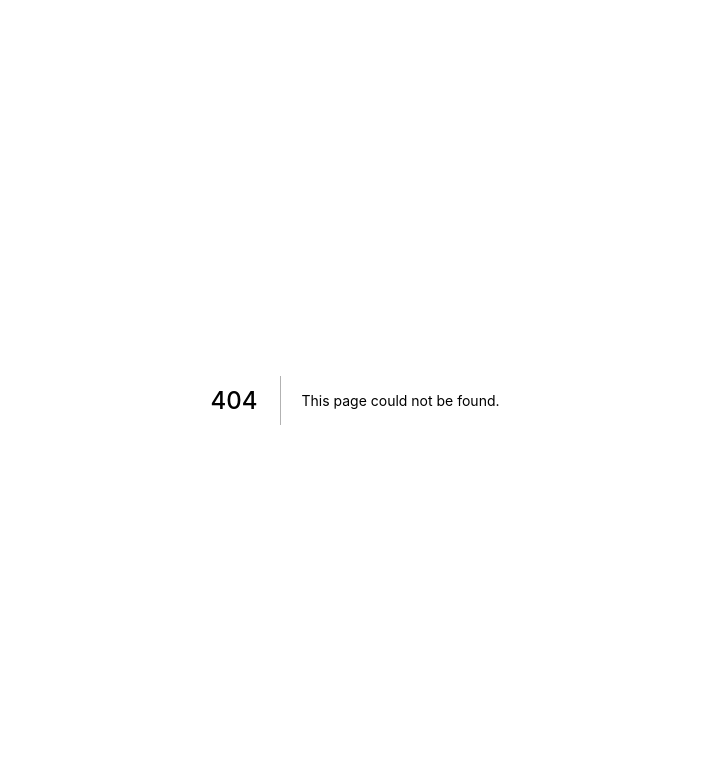
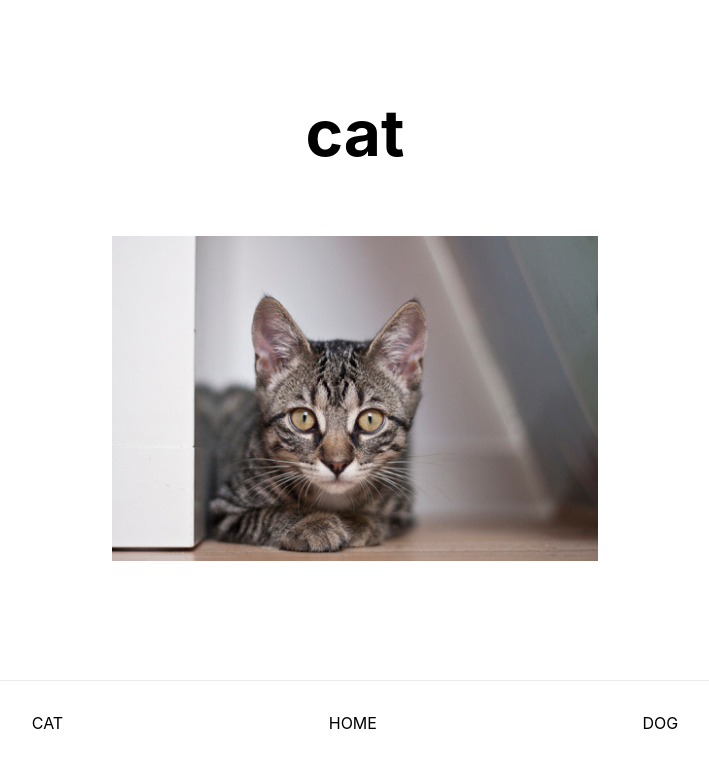
Before and after one commit to ethanppl/gh-pages-nextjs, a Next.js app: page /demo/cat in a window 1280 px wide. Before the commit this address had no page. Shown: the top 768 px of the page, without its empty margins (285-994 px from the left). Built offline with nearby package versions, Linux system fonts and the light colour scheme.

Commit message:
edit home page & add dynamic route

```diff
--- /dev/null
+++ b/components/footer.tsx
@@ -0,0 +1,20 @@
+import styles from '../styles/Home.module.css';
+import Link from 'next/link';
+
+const Footer = () => {
+  return (
+    <footer className={styles.footer}>
+      <Link href="/demo/cat" passHref>
+        CAT
+      </Link>
+      <Link href="/" passHref>
+        HOME
+      </Link>
+      <Link href="/demo/dog" passHref>
+        DOG
+      </Link>
+    </footer>
+  );
+};
+
+export default Footer;
--- /dev/null
+++ b/pages/demo/[page].tsx
@@ -0,0 +1,31 @@
+import { useRouter } from 'next/router';
+import Footer from '../../components/footer';
+import styles from '../../styles/Home.module.css';
+
+const Page = () => {
+  const router = useRouter();
+  const { page } = router.query;
+
+  let imgPath = undefined;
+  switch (page) {
+    case 'cat':
+      imgPath = '/cat.jpg';
+      break;
+    case 'dog':
+      imgPath = '/dog.jpeg';
+      break;
+  }
+
+  return (
+    <div className={styles.container}>
+      <main className={styles.main}>
+        <h1 className={styles.title}>{page?.toString()}</h1>
+        {imgPath ? <img src={imgPath} alt={imgPath} width={'40%'}></img> : null}
+        <br />
+      </main>
+      <Footer />
+    </div>
+  );
+};
+
+export default Page;
--- a/styles/Home.module.css
+++ b/styles/Home.module.css
@@ -1,14 +1,15 @@
 .container {
   padding: 0 2rem;
+  height: 100vh;
 }
 
 .main {
-  min-height: 100vh;
+  height: 85vh;
   padding: 4rem 0;
   flex: 1;
   display: flex;
   flex-direction: column;
-  justify-content: center;
+  justify-content: space-between;
   align-items: center;
 }
 
@@ -16,9 +17,11 @@
   display: flex;
   flex: 1;
   padding: 2rem 0;
+  margin: auto;
   border-top: 1px solid #eaeaea;
   justify-content: center;
   align-items: center;
+  width: 75%;
 }
 
 .footer a {
@@ -40,7 +43,7 @@
 }
 
 .title {
-  margin: 0;
+  margin: 2rem 0;
   line-height: 1.15;
   font-size: 4rem;
 }
@@ -51,9 +54,20 @@
 }
 
 .description {
-  margin: 4rem 0;
-  line-height: 1.5;
+  margin: 1rem 0;
+  line-height: 1;
   font-size: 1.5rem;
+}
+
+.description a {
+  color: #0070f3;
+  text-decoration: none;
+}
+
+.description a:hover,
+.description a:focus,
+.description a:active {
+  text-decoration: underline;
 }
 
 .code {
@@ -71,6 +85,7 @@
   justify-content: center;
   flex-wrap: wrap;
   max-width: 800px;
+  margin: 2rem 0;
 }
 
 .card {
```
Also changed, not shown: pages/index.tsx (+16 -29 lines), public/cat.jpg (added), public/dog.jpeg (added).
